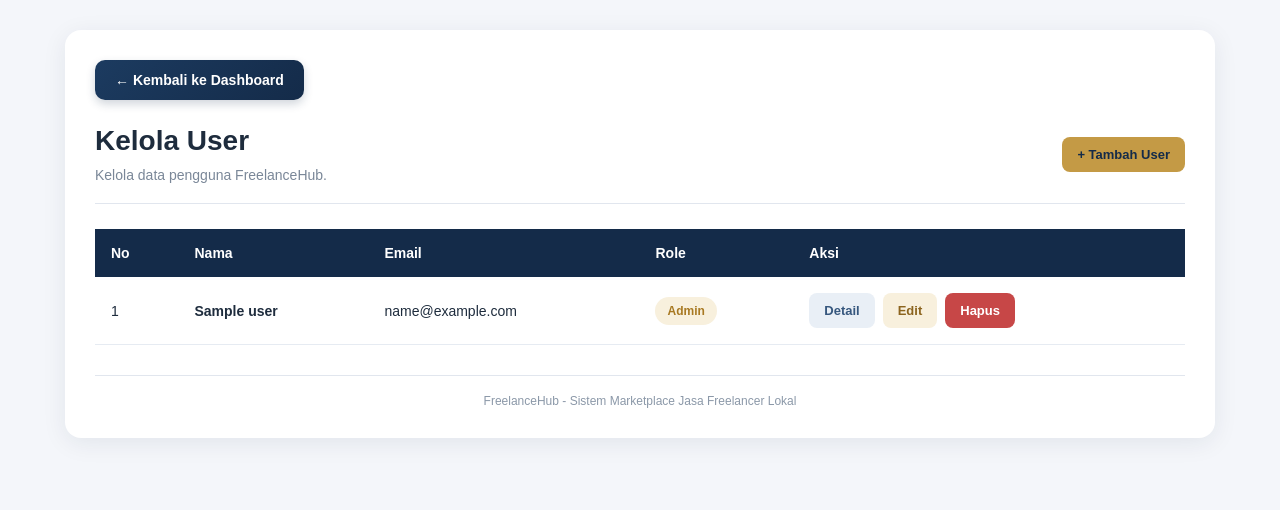
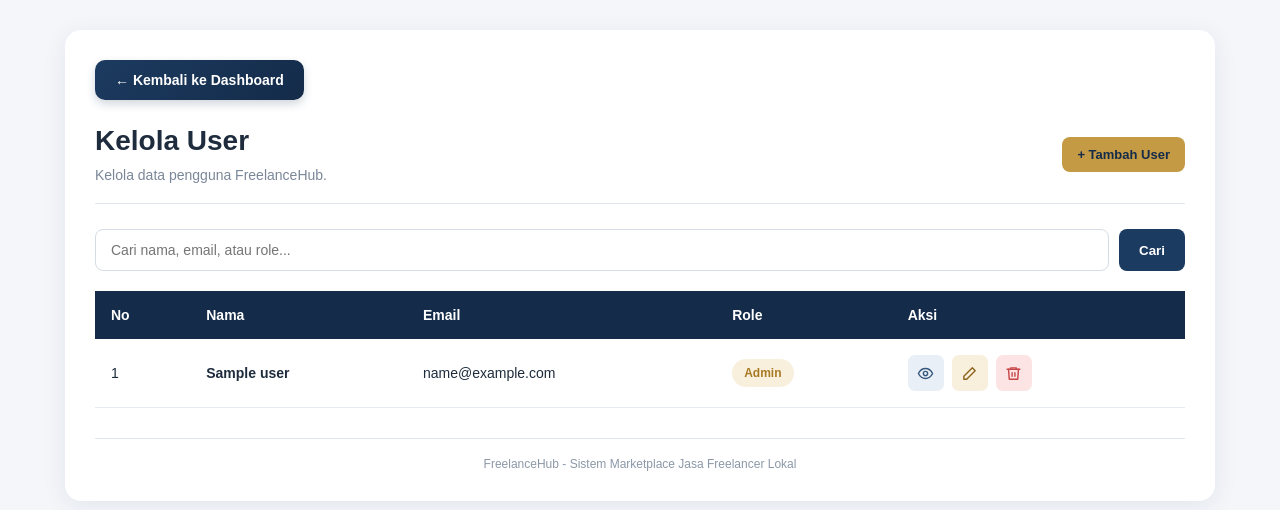
Before and after one commit to d3bbyby/Sistem-Market-Place-Jasa-Frelencer-Local, a Laravel app: template resources/views/users/index.blade.php in a window 1280 px wide. Shown: the top 510 px of the page. Run offline with Laravel 12, Linux system fonts and the light colour scheme; the template is opened without the code that fills it: most values are stand-ins (such as "Sample title", 1, 10 or a date in 2020); parts of the project's set-up code (start-up, migrations or seed data) failed here and were passed over.

Commit message:
Perbaikan dashboard admin, user, dan migration

```diff
--- a/app/Http/Controllers/AdminDashboardController.php
+++ b/app/Http/Controllers/AdminDashboardController.php
@@ -19,7 +19,42 @@ class AdminDashboardController extends Controller
         $totalJasa = Service::count();
 
         $totalPesanan = Order::count();
+// Total omzet dari pesanan yang sudah selesai
+$totalOmzet = Order::where('status', 'SELESAI')
+    ->sum('total_price');
 
+// Rekap status pesanan
+$pesananStatus = [
+    'MENUNGGU' => Order::where('status', 'MENUNGGU')->count(),
+    'DIPROSES' => Order::where('status', 'DIPROSES')->count(),
+    'SUBMITTED' => Order::where('status', 'SUBMITTED')->count(),
+    'REVISI' => Order::where('status', 'REVISI')->count(),
+    'SELESAI' => Order::where('status', 'SELESAI')->count(),
+];
+
+    // Rekap performa setiap freelancer
+$rekapFreelancer = User::where('role', 'freelancer')
+    ->withCount([
+        'services as total_jasa',
+    ])
+    ->get()
+    ->map(function ($freelancer) {
+        $orders = Order::whereHas('service', function ($query) use ($freelancer) {
+            $query->where('freelancer_id', $freelancer->id);
+        });
+
+        $freelancer->total_pesanan = (clone $orders)->count();
+
+        $freelancer->pesanan_selesai = (clone $orders)
+            ->where('status', 'SELESAI')
+            ->count();
+
+        $freelancer->total_pendapatan = (clone $orders)
+            ->where('status', 'SELESAI')
+            ->sum('total_price');
+
+        return $freelancer;
+    });
         $pesananTerbaru = Order::with(['client', 'service'])
             ->latest()
             ->take(4)
@@ -35,6 +70,9 @@ class AdminDashboardController extends Controller
             'totalClient',
             'totalJasa',
             'totalPesanan',
+            'totalOmzet',      // Ditambahkan ke view
+            'pesananStatus',   // Ditambahkan ke view
+            'rekapFreelancer', // Ditambahkan ke view
             'pesananTerbaru',
             'penggunaTerbaru'
         ));
--- a/resources/views/admin/dashboard.blade.php
+++ b/resources/views/admin/dashboard.blade.php
@@ -775,11 +775,6 @@
                 Pengguna
             </a>
 
-            <a href="/users">
-                <span class="menu-icon">♧</span>
-                Client
-            </a>
-
             <a href="{{ route('admin.jasa.index') }}">
                 <span class="menu-icon">▤</span>
                 Jasa
--- a/resources/views/users/index.blade.php
+++ b/resources/views/users/index.blade.php
@@ -94,33 +94,6 @@
             color: white;
         }
 
-    .btn-detail {
-        background: #E9EFF6;
-        color: #36577E;
-    }
-
-    .btn-detail:hover {
-        background: #D8E2EE;
-    }
-
-    .btn-edit {
-        background: #F8F0DD;
-        color: #8C641E;
-    }
-
-    .btn-edit:hover {
-        background: #EBD9A9;
-    }
-
-    .btn-delete {
-        background: #C74747;
-        color: white;
-    }
-
-    .btn-delete:hover {
-        background: #A82E2E;
-    }
-
         .table-wrapper {
             width: 100%;
             overflow-x: auto;
@@ -184,6 +157,56 @@
             margin: 0;
         }
 
+        .btn-icon {
+            width: 36px;
+            height: 36px;
+            display: inline-flex;
+            align-items: center;
+            justify-content: center;
+            border: none;
+            border-radius: 7px;
+            cursor: pointer;
+            text-decoration: none;
+            transition: 0.2s;
+        }
+
+        .btn-icon svg {
+            width: 17px;
+            height: 17px;
+            fill: none;
+            stroke: currentColor;
+            stroke-width: 2;
+            stroke-linecap: round;
+            stroke-linejoin: round;
+        }
+
+        .btn-detail {
+            background: #E9EFF6;
+            color: #36577E;
+        }
+
+        .btn-detail:hover {
+            background: #D8E2EE;
+        }
+
+        .btn-edit {
+            background: #F8F0DD;
+            color: #8C641E;
+        }
+
+        .btn-edit:hover {
+            background: #EBD9A9;
+        }
+
+        .btn-delete {
+            background: #FCE4E4;
+            color: #C74747;
+        }
+
+        .btn-delete:hover {
+            background: #F5CCCC;
+        }
+
         .alert {
             padding: 14px 18px;
             margin-bottom: 20px;
@@ -221,6 +244,33 @@
                 font-size: 23px;
             }
         }
+        .search-box {
+    display: flex;
+    gap: 10px;
+    margin-bottom: 20px;
+}
+
+.search-box input {
+    flex: 1;
+    padding: 12px 15px;
+    border: 1px solid #D5DCE5;
+    border-radius: 8px;
+    font-size: 14px;
+}
+
+.search-box button {
+    padding: 12px 20px;
+    border: none;
+    border-radius: 8px;
+    background: #1C3B60;
+    color: white;
+    font-weight: bold;
+    cursor: pointer;
+}
+
+.search-box button:hover {
+    background: #142B49;
+}
     </style>
 </head>
 
@@ -252,6 +302,12 @@
                 {{ session('success') }}
             </div>
         @endif
+
+        <!-- PENCARIAN USER -->
+<div class="search-box">
+    <input type="text" id="searchUser" placeholder="Cari nama, email, atau role...">
+    <button type="button" id="btnSearch">Cari</button>
+</div>
 
         <!-- TABEL USER -->
         <div class="table-wrapper">
@@ -292,26 +348,39 @@
 
                                     <!-- DETAIL -->
                                     <a href="{{ route('users.show', $user->id) }}"
-                                       class="btn btn-detail">
-                                        Detail
+                                       class="btn-icon btn-detail"
+                                       title="Detail">
+                                        <svg viewBox="0 0 24 24">
+                                            <path d="M2 12s3.5-7 10-7 10 7 10 7-3.5 7-10 7-10-7-10-7Z"/>
+                                            <circle cx="12" cy="12" r="3"/>
+                                        </svg>
                                     </a>
 
                                     <!-- EDIT -->
                                     <a href="{{ route('users.edit', $user->id) }}"
-                                       class="btn btn-edit">
-                                        Edit
+                                       class="btn-icon btn-edit"
+                                       title="Edit">
+                                        <svg viewBox="0 0 24 24">
+                                            <path d="m16 4 4 4L8 20H4v-4L16 4Z"/>
+                                        </svg>
                                     </a>
 
                                     <!-- HAPUS -->
                                     <form action="{{ route('users.destroy', $user->id) }}"
                                           method="POST"
                                           onsubmit="return confirm('Yakin ingin menghapus user ini?')">
-
                                         @csrf
                                         @method('DELETE')
 
-                                        <button type="submit" class="btn btn-delete">
-                                            Hapus
+                                        <button type="submit"
+                                                class="btn-icon btn-delete"
+                                                title="Hapus">
+                                            <svg viewBox="0 0 24 24">
+                                                <path d="M3 6h18"/>
+                                                <path d="M8 6V4h8v2"/>
+                                                <path d="m19 6-1 14H6L5 6"/>
+                                                <path d="M10 11v5M14 11v5"/>
+                                            </svg>
                                         </button>
                                     </form>
 
@@ -335,5 +404,30 @@
         </div>
 
     </div>
+    <script>
+document.addEventListener('DOMContentLoaded', function () {
+    const searchInput = document.getElementById('searchUser');
+    const searchButton = document.getElementById('btnSearch');
+    const rows = document.querySelectorAll('table tbody tr');
+
+    function cariUser() {
+        const keyword = searchInput.value.toLowerCase().trim();
+
+        rows.forEach(function (row) {
+            const isiBaris = row.textContent.toLowerCase();
+
+            row.style.display = isiBaris.includes(keyword) ? '' : 'none';
+        });
+    }
+
+    searchButton.addEventListener('click', cariUser);
+
+    searchInput.addEventListener('keyup', function (event) {
+        if (event.key === 'Enter') {
+            cariUser();
+        }
+    });
+});
+</script>
 </body>
 </html>
--- a/routes/web.php
+++ b/routes/web.php
@@ -253,6 +253,14 @@ Route::get('/admin/laporan', [AdminLaporanController::class, 'index'])
     ->middleware(['auth', 'role:admin'])
     ->name('admin.laporan');
 
+Route::get('/admin/laporan/export-pdf', [AdminLaporanController::class, 'exportPdf'])
+    ->middleware(['auth', 'role:admin'])
+    ->name('admin.laporan.pdf');
+
+Route::get('/admin/laporan/export-excel', [AdminLaporanController::class, 'exportExcel'])
+    ->middleware(['auth', 'role:admin'])
+    ->name('admin.laporan.excel');
+
 // ==============================
 // PENCARIAN FREELANCER / JASA
 // ==============================
```
Also changed, not shown: app/Http/Controllers/AdminLaporanController.php (+6 -7 lines), app/Http/Controllers/OrderController.php (+22 -1 lines), app/Models/User.php (+18 -5 lines), database/migrations/2026_09_02_062222_create_services_table.php, database/migrations/2026_11_15_172356_create_reviews_table.php, database/migrations/2026_11_15_175259_add_relationship_columns_to_reviews_table.php. Lines whose indentation alone changed are shown as unchanged.
